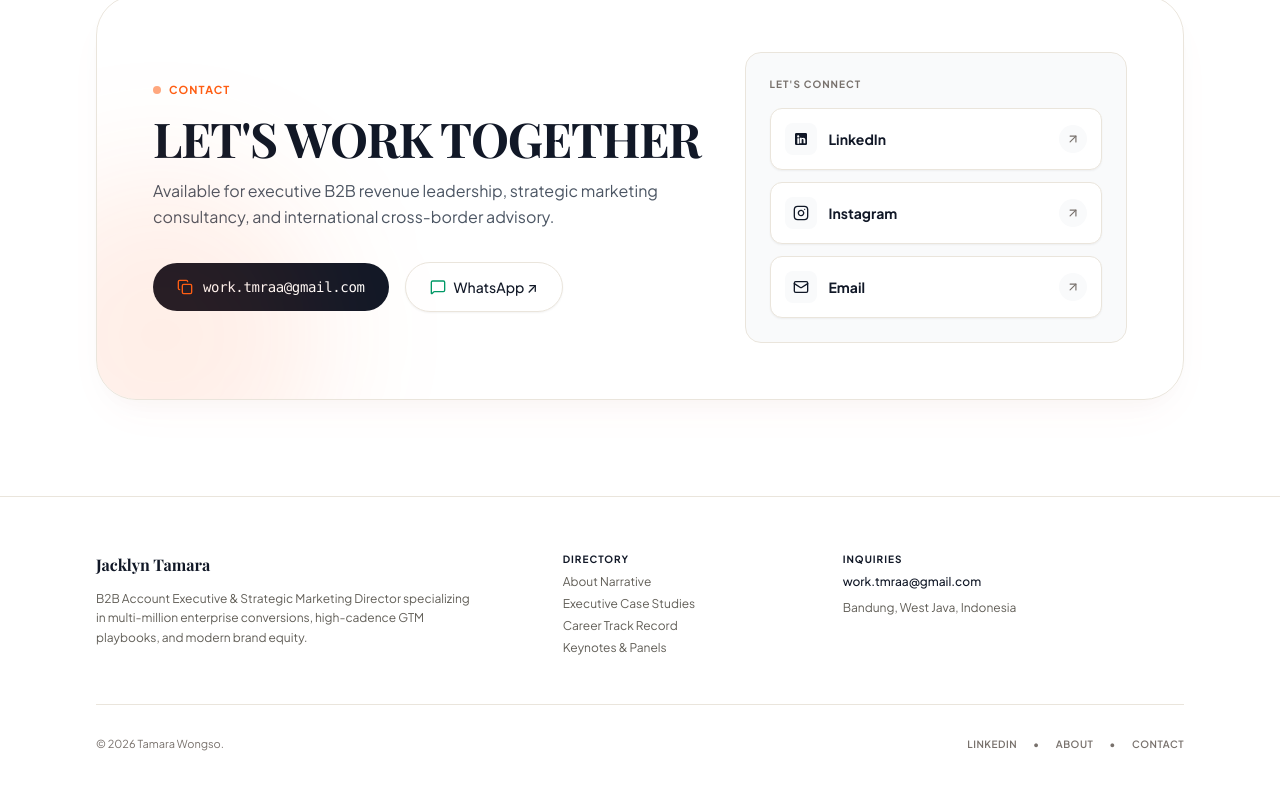
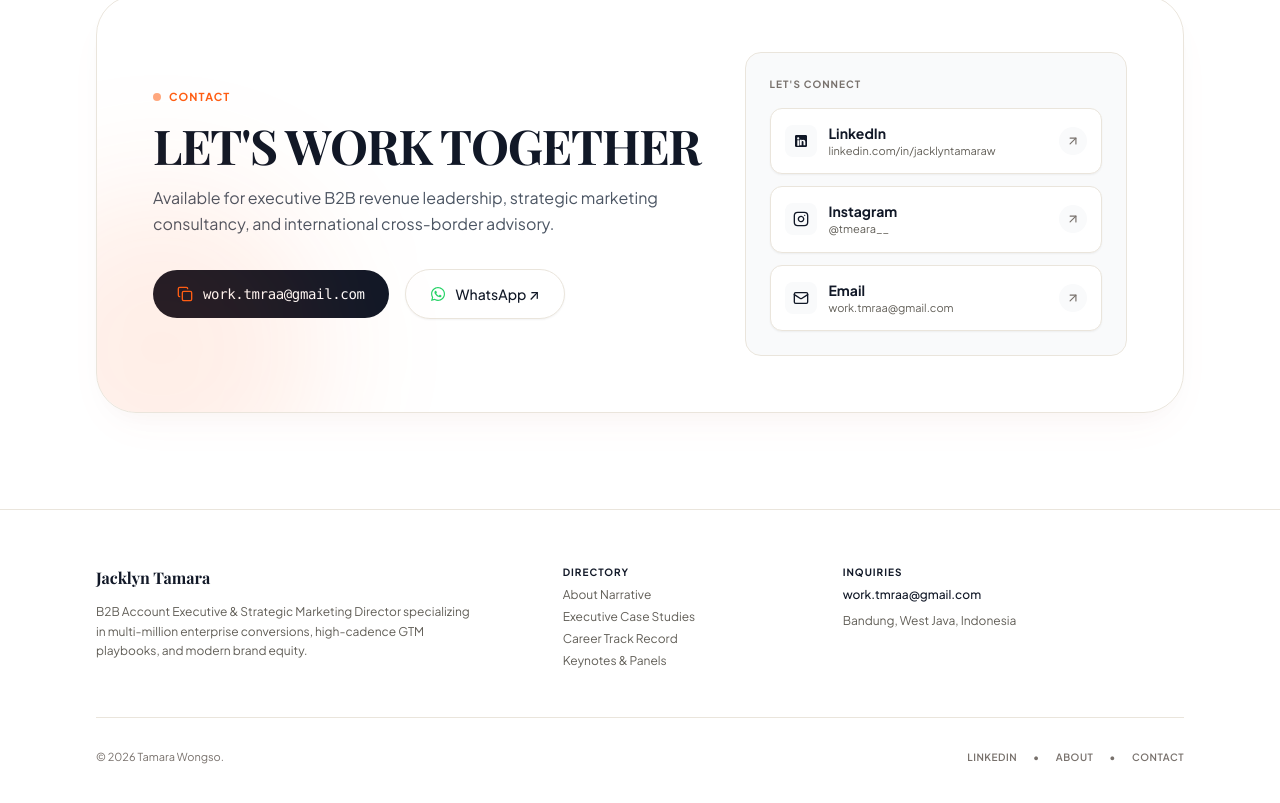
Before and after one commit to workhendry20-creator/jacklyn-porto-s, a React (Vite) app: page / in a window 1280 px wide. Shown: the part 5143-5946 px from the top of the page. Built offline with nearby package versions, Linux system fonts and the light colour scheme; a web font is replaced by a local one.

Commit message:
feat: use official WhatsApp logo on WhatsApp contact action

```diff
--- a/src/components/ContactSection.jsx
+++ b/src/components/ContactSection.jsx
@@ -1,5 +1,5 @@
 import React, { useState } from 'react';
-import { Copy, Check, MessageSquare, ArrowUpRight, ExternalLink, Mail } from 'lucide-react';
+import { Copy, Check, ArrowUpRight, ExternalLink, Mail } from 'lucide-react';
 import confetti from 'canvas-confetti';
 
 const LinkedinIcon = () => (
@@ -16,9 +16,9 @@
   </svg>
 );
 
-const BehanceIcon = () => (
-  <svg className="w-4 h-4 fill-current" viewBox="0 0 24 24">
-    <path d="M22 7h-7v-2h7v2zm1.726 10c-.442 1.297-2.029 3-5.101 3-4.048 0-5.625-3.08-5.625-5.909 0-3.376 2.05-6.091 5.625-6.091 4.148 0 5.375 3.037 5.375 6.091 0 .285-.015.656-.036.877h-8.082c.075 1.761 1.055 2.651 2.766 2.651 1.309 0 2.215-.536 2.706-1.619h2.372zm-5.228-4.275c-.079-1.284-.799-2.067-2.091-2.067-1.391 0-2.121.848-2.298 2.067h4.389zm-13.498 7.275h-5v-16h5.811c2.81 0 4.689 1.488 4.689 4.152 0 1.583-.757 2.775-1.996 3.447 1.636.568 2.496 2.097 2.496 3.966 0 2.875-2.039 4.435-6 4.435zm-2.5-9.333h2.645c1.477 0 2.484-.52 2.484-1.85 0-1.246-.948-1.817-2.387-1.817h-2.742v3.667zm0 2.247v4.172h2.894c1.554 0 2.678-.584 2.678-2.046 0-1.503-1.09-2.126-2.651-2.126h-2.921z" />
+const WhatsAppIcon = ({ className = 'w-4 h-4' }) => (
+  <svg className={className} viewBox="0 0 448 512" fill="currentColor">
+    <path d="M380.9 97.1C339 55.1 283.2 32 223.9 32c-122.4 0-222 99.6-222 222 0 39.1 10.2 77.3 29.6 111L0 480l117.7-30.9c32.4 17.7 68.9 27 106.1 27h.1c122.3 0 224.1-99.6 224.1-222 0-59.3-25.2-115-67.1-157zm-157 341.6c-33.2 0-65.7-8.9-94-25.7l-6.7-4-69.8 18.3L72 359.2l-4.4-7c-18.5-29.4-28.2-63.3-28.2-98.2 0-101.7 82.8-184.5 184.6-184.5 49.3 0 95.6 19.2 130.4 54.1 34.8 34.9 56.2 81.2 56.1 130.5 0 101.8-84.9 184.6-186.6 184.6zm101.2-138.2c-5.5-2.8-32.8-16.2-37.9-18-5.1-1.9-8.8-2.8-12.5 2.8-3.7 5.6-14.3 18-17.6 21.8-3.2 3.7-6.5 4.2-12 1.4-32.6-16.3-54-29.1-75.5-66-5.7-9.8 5.7-9.1 16.3-30.3 1.8-3.7.9-6.9-.5-9.7-1.4-2.8-12.5-30.1-17.1-41.2-4.5-10.8-9.1-9.3-12.5-9.5-3.2-.2-6.9-.2-10.6-.2-3.7 0-9.7 1.4-14.8 6.9-5.1 5.6-19.4 19-19.4 46.3 0 27.3 19.9 53.7 22.6 57.4 2.8 3.7 39.1 59.7 94.8 83.8 35.2 15.2 49 16.5 66.6 13.9 10.7-1.6 32.8-13.4 37.4-26.4 4.6-13 4.6-24.1 3.2-26.4-1.3-2.5-5-3.9-10.5-6.6z" />
   </svg>
 );
 
@@ -52,18 +52,21 @@
     {
       id: 'linkedin',
       name: 'LinkedIn',
+      handle: 'linkedin.com/in/jacklyntamaraw',
       url: 'https://www.linkedin.com/in/jacklyntamaraw/',
       icon: LinkedinIcon,
     },
     {
       id: 'instagram',
       name: 'Instagram',
+      handle: '@tmeara__',
       url: 'https://instagram.com/tmeara__',
       icon: InstagramIcon,
     },
     {
       id: 'email',
       name: 'Email',
+      handle: 'work.tmraa@gmail.com',
       url: 'mailto:work.tmraa@gmail.com',
       icon: Mail,
     },
@@ -123,9 +126,9 @@
                   href={whatsappUrl}
                   target="_blank"
                   rel="noopener noreferrer"
-                  className="bg-white hover:bg-[#F9FAFB] text-[#111827] hover:text-[#FF5E13] border border-[#EAE5DC] hover:border-[#FF5E13]/50 text-xs sm:text-sm font-medium px-5 sm:px-6 py-3.5 rounded-full flex items-center gap-2 transition-all duration-300 hover:-translate-y-0.5 active:scale-95 shadow-xs"
+                  className="bg-white hover:bg-[#F9FAFB] text-[#111827] hover:text-[#25D366] border border-[#EAE5DC] hover:border-[#25D366]/40 text-xs sm:text-sm font-medium px-5 sm:px-6 py-3.5 rounded-full flex items-center gap-2.5 transition-all duration-300 hover:-translate-y-0.5 active:scale-95 shadow-xs group"
                 >
-                  <MessageSquare size={16} className="text-emerald-600" />
+                  <WhatsAppIcon className="w-4 h-4 text-[#25D366] transition-transform group-hover:scale-110" />
                   <span>WhatsApp ↗</span>
                 </a>
               </div>
```
